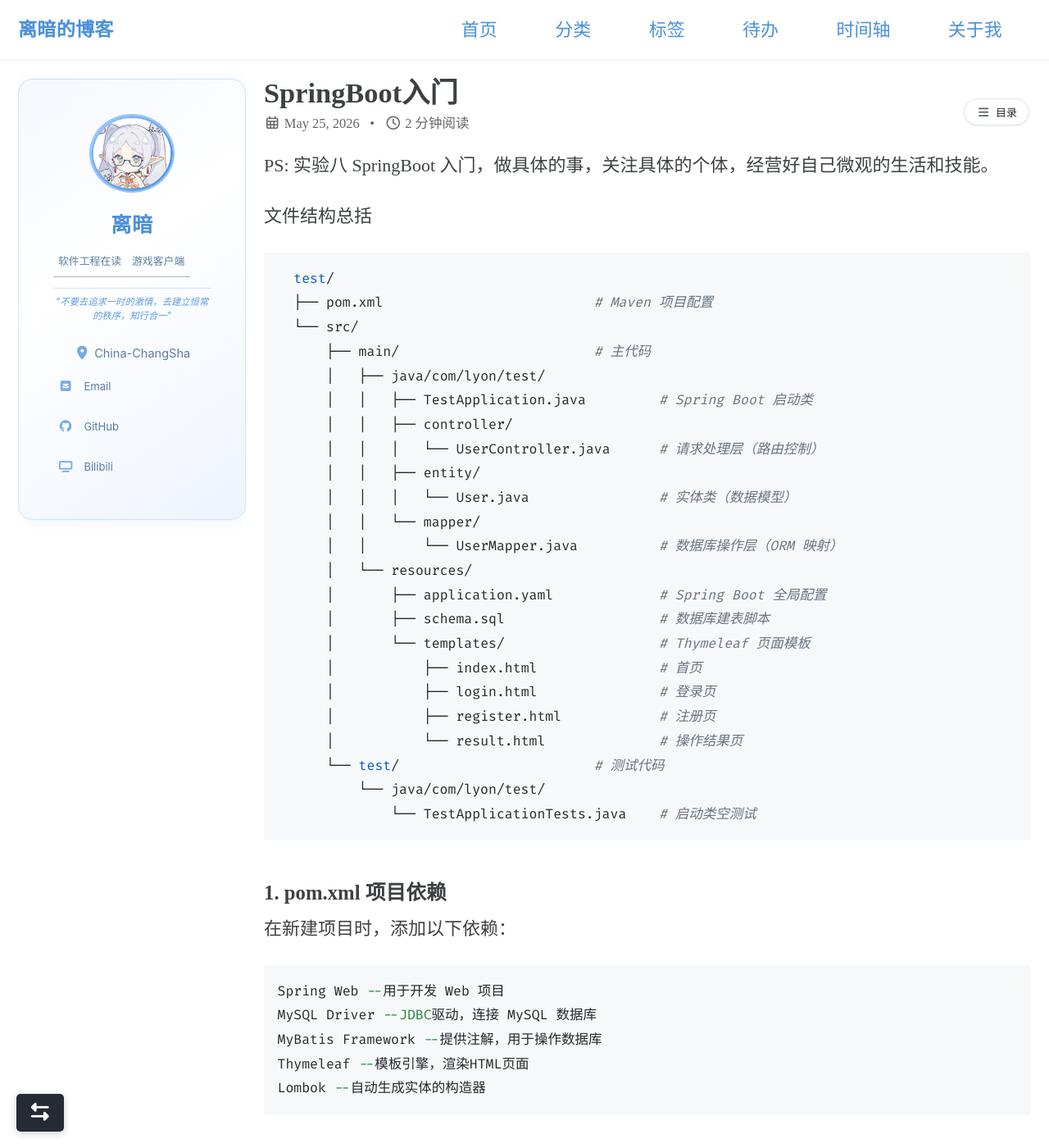
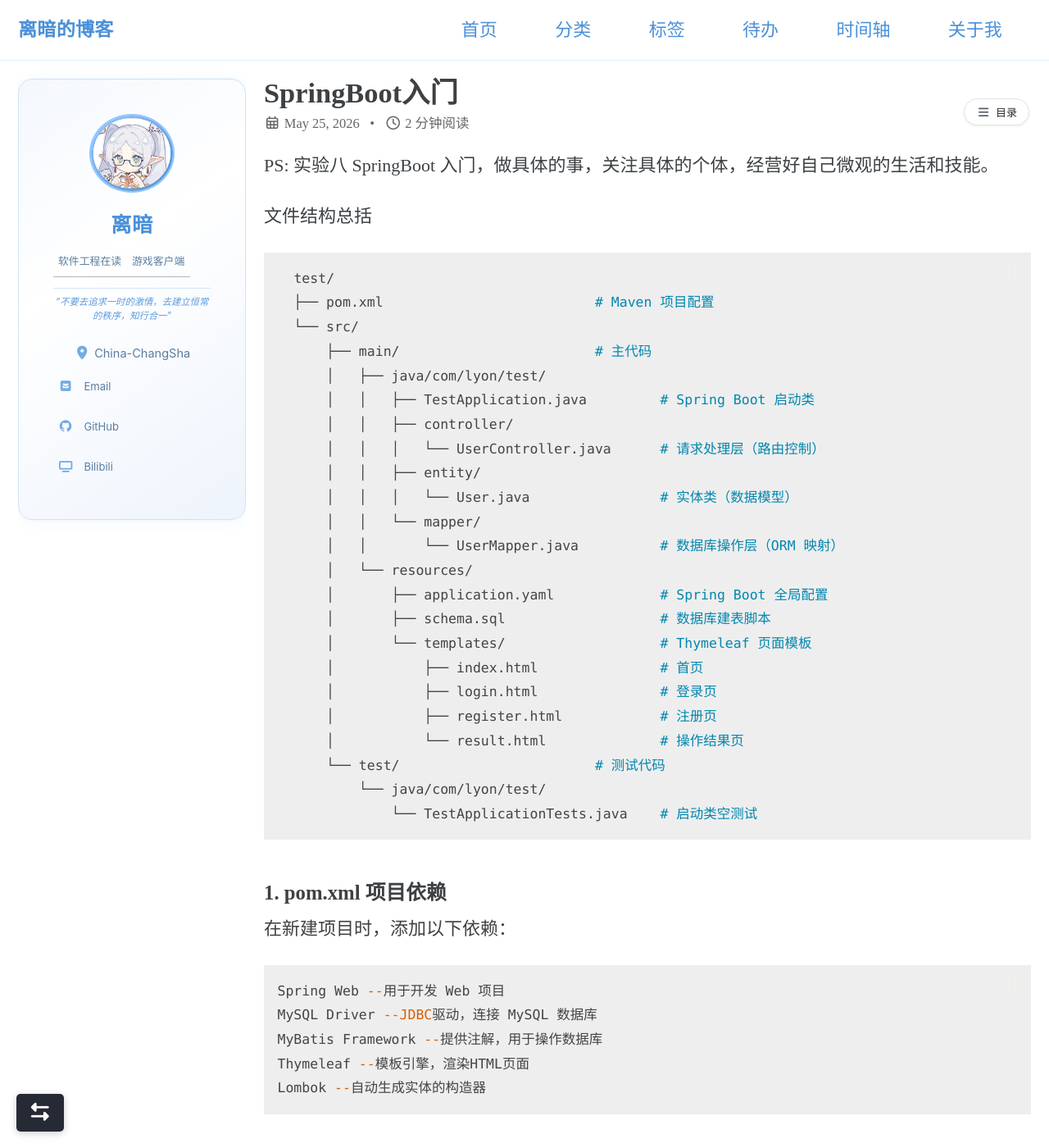
Before and after one commit to LJP3315/LJP3315.github.io, a Jekyll site: the page built from _posts/2026-05-25-springboot-getting-started.md, in a window 1280 px wide and 1400 px high. Shown: the whole window at 82% size. Built offline with Jekyll 4.4.1, drawn with Linux system fonts in a browser that asks for light colours; cached includes are drawn as plain includes; a style sheet for code colours, icons or effects is not loaded.

Commit message:
修改字体为霞鹜文楷，代码字体为霞鹜文楷等宽，代码主题改为浅色

```diff
--- a/_includes/head/custom.html
+++ b/_includes/head/custom.html
@@ -3,13 +3,8 @@
 <!-- 网站图标 -->
 <link rel="icon" type="image/jpeg" href="{{ '/assets/images/webseit-image.png' | relative_url }}" />
 
-<!-- 思源宋体（正文字体） -->
-<link rel="preconnect" href="https://fonts.googleapis.com">
-<link rel="preconnect" href="https://fonts.gstatic.com" crossorigin>
-<link href="https://fonts.googleapis.com/css2?family=Noto+Serif+SC:wght@200;300;400;500;600;700;900&display=swap" rel="stylesheet">
-
-<!-- Fira Code（代码字体） -->
-<link href="https://fonts.googleapis.com/css2?family=Fira+Code:wght@300;400;500;600;700&display=swap" rel="stylesheet">
+<!-- 霞鹜文楷（正文与代码字体，含 LXGW WenKai Mono） -->
+<link rel="stylesheet" href="https://cdn.jsdelivr.net/npm/lxgw-wenkai-webfont@1.7.0/style.css" />
 
 {% if page.mathjax %}
 <!-- MathJax 3 数学公式渲染 -->
--- a/_sass/minimal-mistakes/_variables.scss
+++ b/_sass/minimal-mistakes/_variables.scss
@@ -63,7 +63,7 @@
 $serif: $default-serif !default;
 $sans-serif: $default-sans-serif !default;
 $sans-serif-narrow: $sans-serif !default;
-$monospace: $default-monospace !default;
+$monospace: "LXGW WenKai Mono", $default-monospace !default;
 
 $global-font-family: "LXGW WenKai", $sans-serif !default;
 $header-font-family: $sans-serif !default;
@@ -166,23 +166,23 @@
 $notice-background-mix: 80% !default;
 $code-notice-background-mix: 90% !default;
 
-/* syntax highlighting (base16) */
-$base00: #263238 !default;
-$base01: #2e3c43 !default;
-$base02: #314549 !default;
-$base03: #546e7a !default;
-$base04: #b2ccd6 !default;
-$base05: #eeffff !default;
-$base06: #eeffff !default;
-$base07: #ffffff !default;
-$base08: #f07178 !default;
-$base09: #f78c6c !default;
-$base0a: #ffcb6b !default;
-$base0b: #c3e88d !default;
-$base0c: #89ddff !default;
-$base0d: #82aaff !default;
-$base0e: #c792ea !default;
-$base0f: #ff5370 !default;
+/* syntax highlighting (base16 PaperColor Light) */
+$base00: #eeeeee !default;
+$base01: #af0000 !default;
+$base02: #008700 !default;
+$base03: #5f8700 !default;
+$base04: #0087af !default;
+$base05: #444444 !default;
+$base06: #005f87 !default;
+$base07: #878787 !default;
+$base08: #bcbcbc !default;
+$base09: #d70000 !default;
+$base0a: #d70087 !default;
+$base0b: #8700af !default;
+$base0c: #d75f00 !default;
+$base0d: #d75f00 !default;
+$base0e: #005faf !default;
+$base0f: #005f87 !default;
 
 /*
    Breakpoints
--- a/assets/css/main.scss
+++ b/assets/css/main.scss
@@ -16,11 +16,11 @@
 // =================================
 
 
-// 正文字体全局使用思源宋体（覆盖全站所有元素）
+// 正文字体全局使用霞鹜文楷（覆盖全站所有元素）
 *,
 *::before,
 *::after {
-  font-family: 'Noto Serif SC', 'Source Han Serif SC', 'Songti SC', serif !important;
+  font-family: 'LXGW WenKai', 'Kaiti SC', 'STKaiti', 'KaiTi', '楷体', serif !important;
 }
 
 // ========= 图标字体恢复（防止被通配符覆盖导致显示为叉）=========
@@ -46,7 +46,7 @@
 }
 // ===============================================================
 
-// 代码字体单独覆盖回等宽字体（不使用思源宋体）
+// 代码字体单独覆盖回等宽字体（使用霞鹜文楷等宽）
 code,
 pre,
 kbd,
@@ -56,7 +56,7 @@
 .highlight *,
 .highlight *::before,
 .highlight *::after {
-  font-family: 'Fira Code', 'SFMono-Regular', Menlo, Monaco, Consolas, monospace !important;
+  font-family: 'LXGW WenKai Mono', Menlo, Monaco, Consolas, monospace !important;
 }
 
 // 代码块横向滚动（防止长代码被截断）
@@ -74,106 +74,109 @@
   overflow-x: visible !important;
 }
 
-// GitHub Light 代码高亮主题
-// GitHub 原生浅色配色，注释灰色斜体，整体柔和清晰
+// PaperColor Light 代码高亮主题
+// 基于 base16-papercolor-light 配色：青色注释、蓝色关键字、紫色字符串、红色数字
 .highlight {
-  background-color: #f6f8fa;
-  color: #24292e;
+  background-color: #eeeeee;
+  color: #444444;
 
-  // 注释 — 灰色斜体，清晰不刺眼
-  .c      { color: #6a737d; font-style: italic }
-  .cm     { color: #6a737d; font-style: italic }
-  .cp     { color: #6a737d; font-style: italic }
-  .c1     { color: #6a737d; font-style: italic }
-  .cs     { color: #6a737d; font-style: italic }
+  // 高亮行
+  .hll    { background-color: #d8e8ee }
+
+  // 注释 — PaperColor 标志性的青色
+  .c      { color: #0087af }
+  .cm     { color: #0087af }
+  .cp     { color: #0087af }
+  .c1     { color: #0087af }
+  .cs     { color: #0087af }
+  .sd     { color: #0087af }
 
   // 错误 / 异常
-  .err    { color: #b31d28 }
+  .err    { color: #d70000 }
 
-  // 关键字（红色）
-  .k      { color: #d73a49 }
-  .kc     { color: #d73a49 }
-  .kd     { color: #d73a49 }
-  .kn     { color: #d73a49 }
-  .kp     { color: #d73a49 }
-  .kr     { color: #d73a49 }
-  .kt     { color: #d73a49 }
+  // 关键字（蓝色）
+  .k      { color: #005faf }
+  .kc     { color: #005faf }
+  .kd     { color: #005faf }
+  .kp     { color: #005faf }
+  .kr     { color: #005faf }
+  .kn     { color: #d75f00 }
+  .kt     { color: #d70087 }
+  .ow     { color: #d75f00 }
 
-  // 字面量 / 数字（蓝色）
-  .l      { color: #005cc5 }
-  .m      { color: #005cc5 }
-  .mf     { color: #005cc5 }
-  .mh     { color: #005cc5 }
-  .mi     { color: #005cc5 }
-  .mo     { color: #005cc5 }
-  .il     { color: #005cc5 }
+  // 字面量 / 数字（红色）
+  .l      { color: #d70000 }
+  .m      { color: #d70000 }
+  .mf     { color: #d70000 }
+  .mh     { color: #d70000 }
+  .mi     { color: #d70000 }
+  .mo     { color: #d70000 }
+  .il     { color: #d70000 }
 
-  // 运算符
-  .o      { color: #24292e }
-  .ow     { color: #d73a49 }
+  // 运算符（橙色）
+  .o      { color: #d75f00 }
 
   // 标点
-  .p      { color: #24292e }
+  .p      { color: #444444 }
 
-  // 字符串（深蓝）
-  .s      { color: #032f62 }
-  .sb     { color: #032f62 }
-  .sc     { color: #032f62 }
-  .sd     { color: #032f62; font-style: italic }
-  .s2     { color: #032f62 }
-  .se     { color: #032f62 }
-  .sh     { color: #032f62; font-style: italic }
-  .si     { color: #032f62; font-style: italic }
-  .sx     { color: #032f62 }
-  .sr     { color: #032f62 }
-  .s1     { color: #032f62 }
-  .ss     { color: #032f62 }
+  // 字符串（紫色）
+  .s      { color: #8700af }
+  .sb     { color: #8700af }
+  .sc     { color: #8700af }
+  .s2     { color: #8700af }
+  .sh     { color: #8700af }
+  .sx     { color: #8700af }
+  .sr     { color: #8700af }
+  .s1     { color: #8700af }
+  .ss     { color: #8700af }
+  .se     { color: #d70000 }
+  .si     { color: #d70000 }
 
-  // 内置 / 变量名（蓝色）
-  .nb     { color: #005cc5 }
-  .bp     { color: #005cc5 }
-  .nv     { color: #24292e }
-  .vc     { color: #24292e }
-  .vg     { color: #24292e }
-  .vi     { color: #24292e }
+  // 内置 / 变量名
+  .nb     { color: #444444 }
+  .bp     { color: #444444 }
+  .nv     { color: #444444 }
+  .vc     { color: #444444 }
+  .vg     { color: #444444 }
+  .vi     { color: #444444 }
 
-  // 类名 / 函数名（紫色）
-  .nc     { color: #6f42c1 }
-  .nd     { color: #6f42c1 }
-  .nf     { color: #005cc5 }
-  .nl     { color: #6f42c1 }
-  .nn     { color: #6f42c1 }
+  // 类名（品红）
+  .nc     { color: #d70087 }
+  .nn     { color: #d70087 }
 
-  // 属性 / 标签（绿色）
-  .na     { color: #005cc5 }
-  .nt     { color: #22863a }
+  // 装饰器 / 属性 / 标签 / 函数（橙色）
+  .nd     { color: #d75f00 }
+  .na     { color: #d75f00 }
+  .nt     { color: #d75f00 }
+  .nf     { color: #d75f00 }
 
   // 其他
-  .nx     { color: #24292e }
-  .n      { color: #24292e }
-  .w      { color: #24292e }
+  .nl     { color: #444444 }
+  .nx     { color: #444444 }
+  .n      { color: #444444 }
+  .w      { color: #444444 }
 
   // diff 高亮（删除 / 新增）
-  .gd     { color: #b31d28; background-color: #ffeef0 }
-  .gi     { color: #176f2c; background-color: #f0fff4 }
+  .gd     { color: #d70000; background-color: #f8e3e3 }
+  .gi     { color: #008700; background-color: #e3f2e3 }
 
   // 样式
-  .ge     { color: #24292e; font-style: italic }
-  .gs     { color: #24292e; font-weight: 600 }
-  .gh     { color: #005cc5; font-weight: 600 }
-  .gp     { color: #005cc5; font-weight: 600 }
-  .gu     { color: #6f42c1; font-weight: 600 }
-  .ne     { color: #b31d28 }
+  .ge     { color: #444444; font-style: italic }
+  .gs     { color: #444444; font-weight: 600 }
+  .gh     { color: #444444; font-weight: 600 }
+  .gp     { color: #0087af; font-weight: 600 }
+  .gu     { color: #d75f00; font-weight: 600 }
+  .ne     { color: #d70000 }
 
   // 行号样式
   .lineno {
-    color: #959da5;
+    color: #bcbcbc;
     -webkit-user-select: none;
     -moz-user-select: none;
     user-select: none;
   }
 
-  // 滚动条（Webkit）— GitHub 风格
+  // 滚动条（Webkit）
   &::-webkit-scrollbar {
     height: 8px;
   }
```
Also changed, not shown: .claude/settings.local.json.
